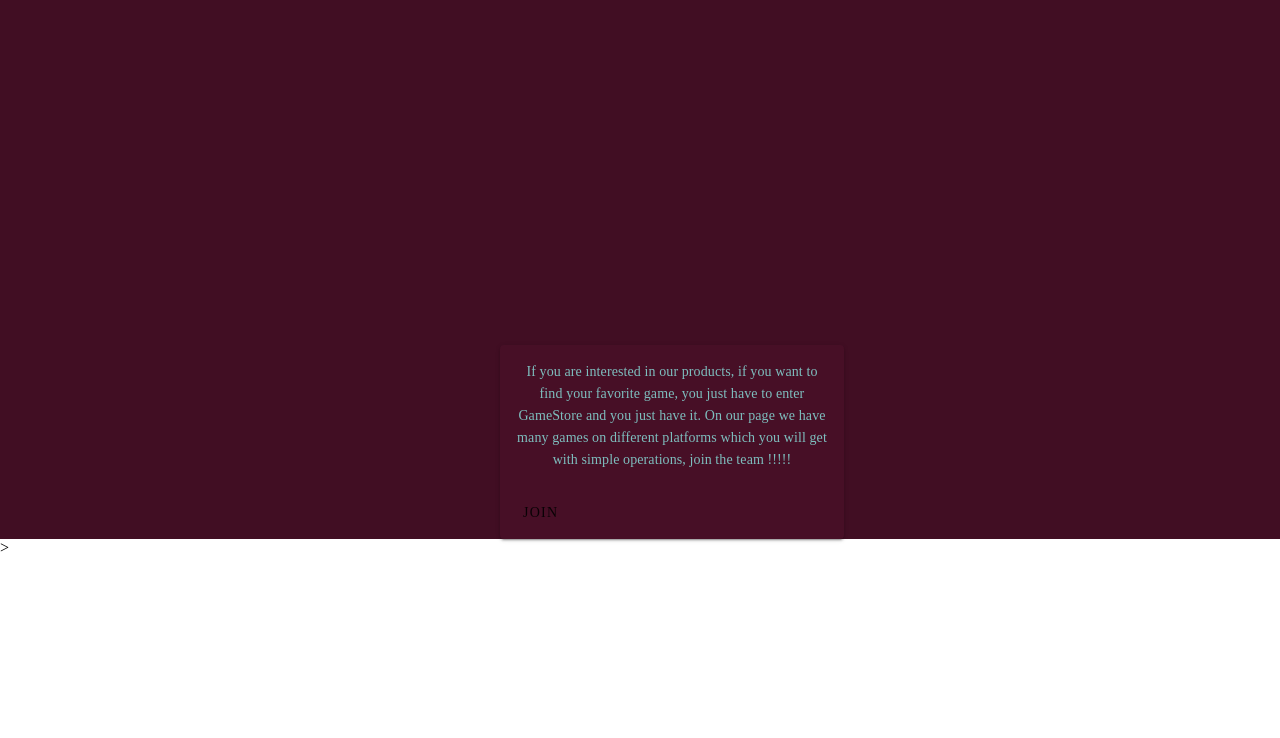
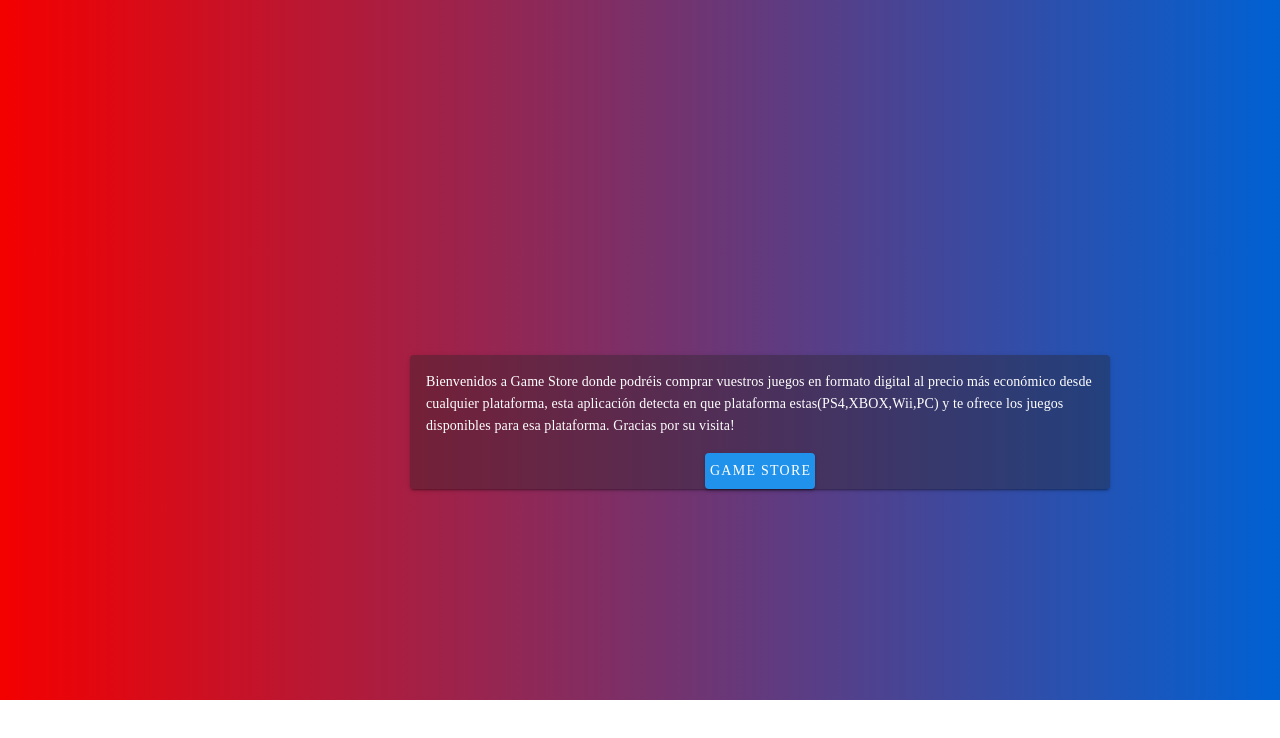
Before and after one commit to Abelito94/Game_Store_Front, a Vue app: page / in a window 1280 px wide. Shown: the top 738 px of the page. Built offline with nearby package versions, Linux system fonts and the light colour scheme.

Commit message:
primera pagina Presentacion 1.0

```diff
--- a/src/App.vue
+++ b/src/App.vue
@@ -1,6 +1,6 @@
 <template>
   <div id="nav">
-    <router-view />>
+    <router-view />
   </div>
 </template>
 
--- a/src/views/Description.vue
+++ b/src/views/Description.vue
@@ -2,18 +2,16 @@
   <div id="description">
     <v-img id="img" src="../assets/logo.png" />
     <v-img id="img2" src="../assets/name.png" />
-    <template>
-      <v-card id="cuadro" class="mx-auto" max-width="344">
+      <v-card id="cuadro" max-width="700">
         <v-card-text>
           <div>
-            <P>If you are interested in our products, if you want to find your favorite game, you just have to enter GameStore and you just have it. On our page we have many games on different platforms which you will get with simple operations, join the team !!!!!</P>
+            <P>Bienvenidos a Game Store donde podréis comprar vuestros juegos en formato digital al precio más económico desde cualquier plataforma, esta aplicación detecta en que plataforma estas(PS4,XBOX,Wii,PC)  y te ofrece los juegos disponibles para esa plataforma. Gracias por su visita!</P>
           </div>
         </v-card-text>
-        <v-card-actions>
-          <v-btn text color="cyan accent-2">JOIN</v-btn>
-        </v-card-actions>
+        <div>
+          <v-btn id="button" >Game Store</v-btn>
+        </div>
       </v-card>
-    </template>
   </div>
 </template>
 
@@ -25,30 +23,36 @@
 
 <style lang="scss" scoped>
 #description {
-  background-color: rgb(65, 14, 35);
-  text-align: center;
+  height: 700px;
+  background-color: red;
+  background-image: linear-gradient(-90deg, rgb(0, 97, 211), rgb(244, 0, 0));
 }
 #img {
-  margin-left: 420px;
+  margin-left: 500px;
   width: 500px;
   height: 250px;
 }
 #img2 {
   margin-top: -25px;
-  margin-left: 420px;
+  margin-left: 500px;
   width: 500px;
   height: 100px;
 }
-#text {
-  margin-top: 20px;
-  margin-left: 390px;
-}
 #cuadro{
-  background-color: rgb(71, 15, 38);
-  margin-top: 20px;
-  margin-left: 500px;
+
+  background-color: rgba(39, 35, 37, 0.39);
+  margin-top: 30px;
+  margin-left: 410px;
+
 }
 p{
-  color: rgb(126, 190, 190);
+  color: rgb(255, 255, 255);
+}
+#button{
+background-color: rgb(33, 146, 235);
+ width: 110px;
+  margin-left: 50%;
+  transform: translateX(-50%);
+  color:rgb(255, 255, 255)
 }
 </style>
```
